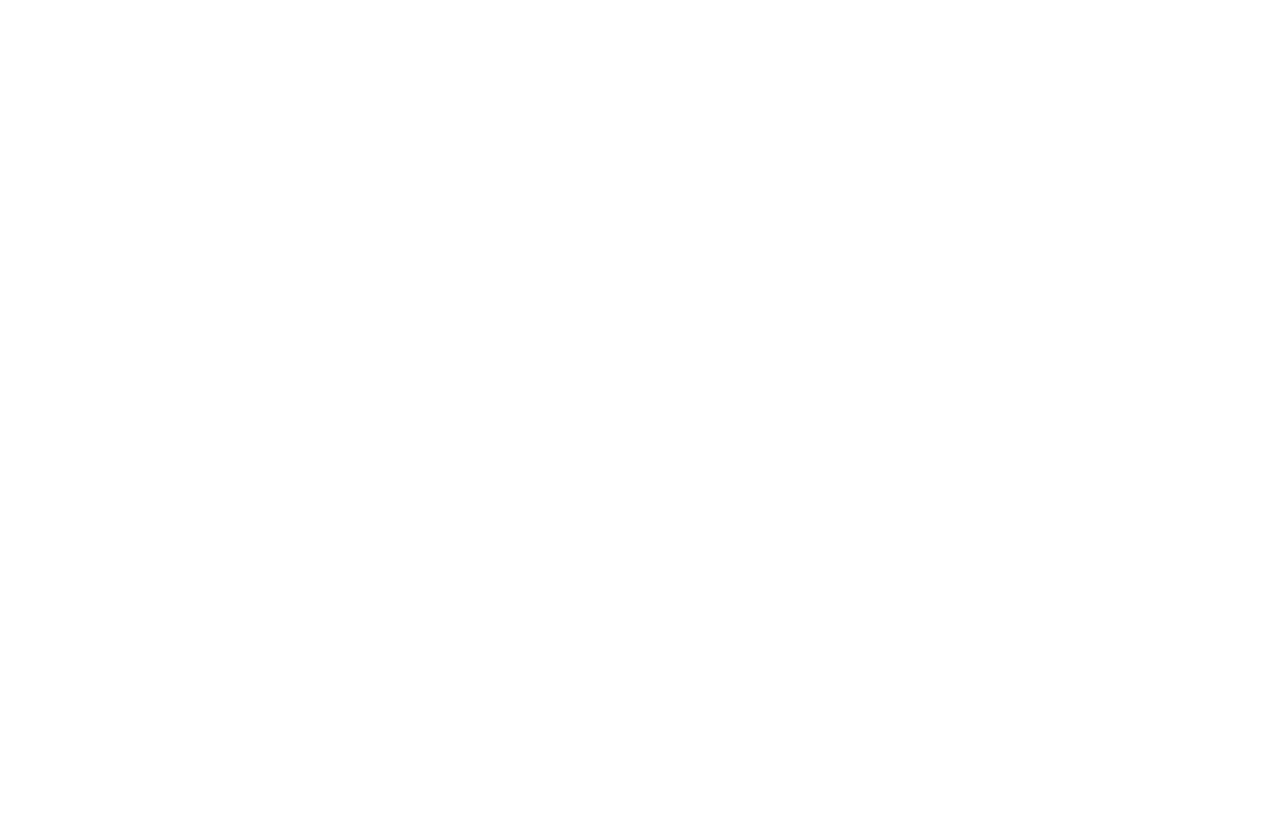
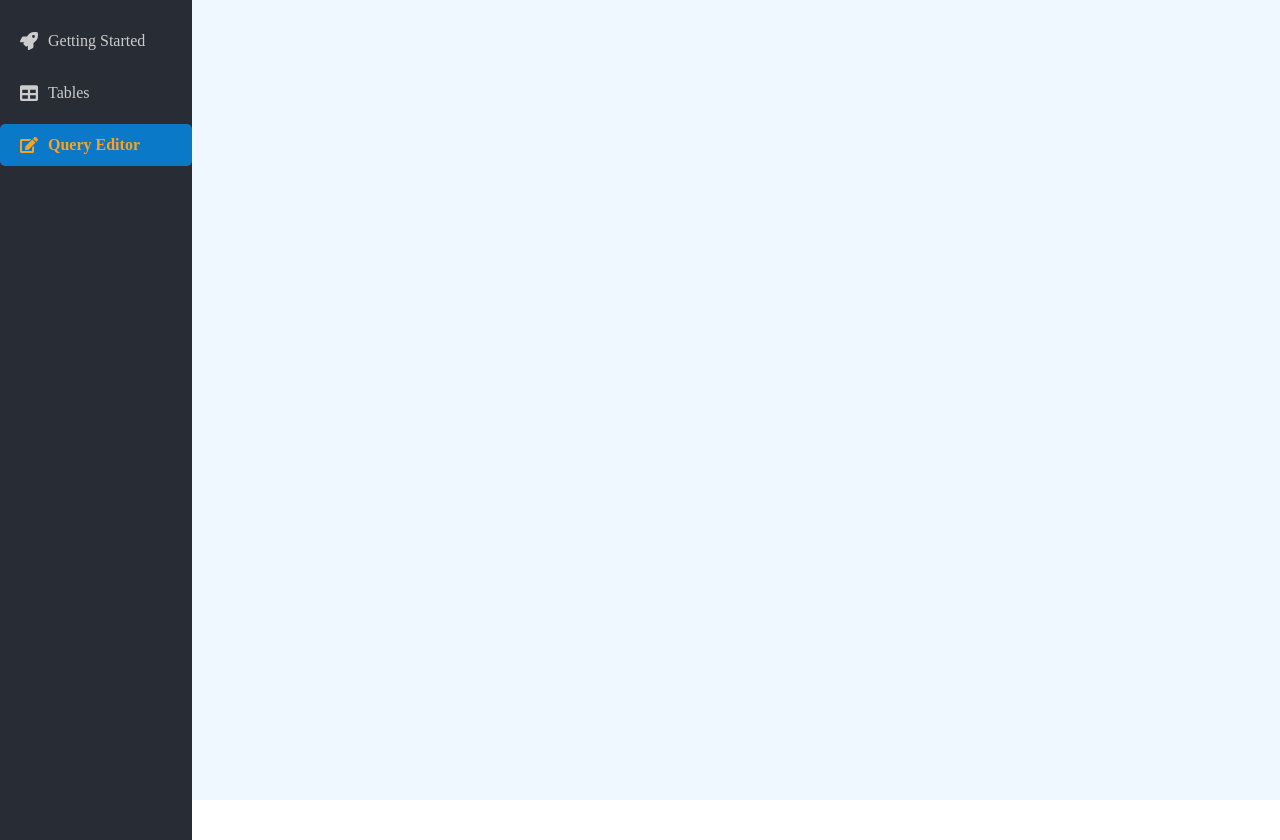
Before and after one commit to NipunGandhi/SQL-Compiler-Atlan, a React (Create React App) app: page / in a window 1280 px wide. Before the commit the page ends 800 px from the top, so only its background shows below. Built offline with nearby package versions, Linux system fonts and the light colour scheme.

Commit message:
Added Navbar and Toaster

```diff
--- a/public/index.html
+++ b/public/index.html
@@ -3,7 +3,7 @@
   <head>
     <title>SQL Compiler</title>
   </head>
-  <body>
+  <body style="padding: 0; margin: 0">
     <div id="root"></div>
   </body>
 </html>
--- /dev/null
+++ b/src/components/App.js
@@ -0,0 +1,16 @@
+import { Toaster } from "react-hot-toast";
+import React from "react";
+import SideNavbar from "./SideNavbar";
+import "./App.scss";
+
+const App = () => {
+  return (
+    <div className="app-container">
+      <Toaster position="bottom-center" reverseOrder={false} />
+      <SideNavbar />
+      <div className="main-content"></div>
+    </div>
+  );
+};
+
+export default App;
--- /dev/null
+++ b/src/components/App.scss
@@ -0,0 +1,14 @@
+.app-container {
+  display: flex;
+  height: 100vh;
+}
+
+.side-navbar {
+  width: 15%;
+  height: 100%;
+}
+
+.main-content {
+  flex: 1;
+  background-color: aliceblue;
+}
--- /dev/null
+++ b/src/components/SideNavbar.js
@@ -0,0 +1,29 @@
+import React from "react";
+import "./SideNavbar.scss";
+import { FaRocket, FaTable, FaEdit } from "react-icons/fa";
+
+const links = [
+  { text: "Getting Started", value: "getting-started", icon: <FaRocket /> },
+  { text: "Tables", value: "tables", icon: <FaTable /> },
+  { text: "Query Editor", value: "query-editor", icon: <FaEdit /> },
+];
+
+const SideNavbar = () => {
+  return (
+    <div className="side-navbar">
+      <ul className="link-items">
+        {links.map((link) => (
+          <li
+            key={link.value}
+            className={`link-item ${link.value === "query-editor" && "active"}`}
+          >
+            {link.icon}
+            <span>{link.text}</span>
+          </li>
+        ))}
+      </ul>
+    </div>
+  );
+};
+
+export default SideNavbar;
--- /dev/null
+++ b/src/components/SideNavbar.scss
@@ -0,0 +1,51 @@
+.side-navbar {
+  width: 18%;
+  max-width: 200px;
+  text-align: center;
+  position: relative;
+  background-color: #282c34;
+  padding: 20px 0;
+  align-items: center;
+
+  .link-items {
+    list-style: none;
+    padding: 0;
+    margin: 0;
+    display: flex;
+    flex-direction: column;
+
+    .link-item {
+      border-radius: 5px;
+      padding: 12px 20px;
+      margin-bottom: 10px;
+      text-align: left;
+      cursor: pointer;
+      font-weight: 500;
+      font-size: 16px;
+      color: #ccc;
+      display: flex;
+      align-items: center;
+      transition: all 0.3s ease;
+
+      &:hover {
+        color: #fff;
+        background-color: #0a79c8;
+      }
+
+      &.active {
+        color: #ffa11b;
+        font-weight: bold;
+        background-color: #0a79c8;
+      }
+
+      svg {
+        margin-right: 10px;
+        font-size: 18px;
+      }
+
+      span {
+        display: inline-block;
+      }
+    }
+  }
+}
--- a/src/index.js
+++ b/src/index.js
@@ -1,4 +1,5 @@
 import React from "react";
 import ReactDOM from "react-dom";
+import App from "./components/App";
 
-ReactDOM.render(<h1></h1>, document.getElementById("root"));
+ReactDOM.render(<App />, document.getElementById("root"));
```
Also changed, not shown: package.json (+25 -15 lines), 1 other file (tests, documents, lock files or other folders).
